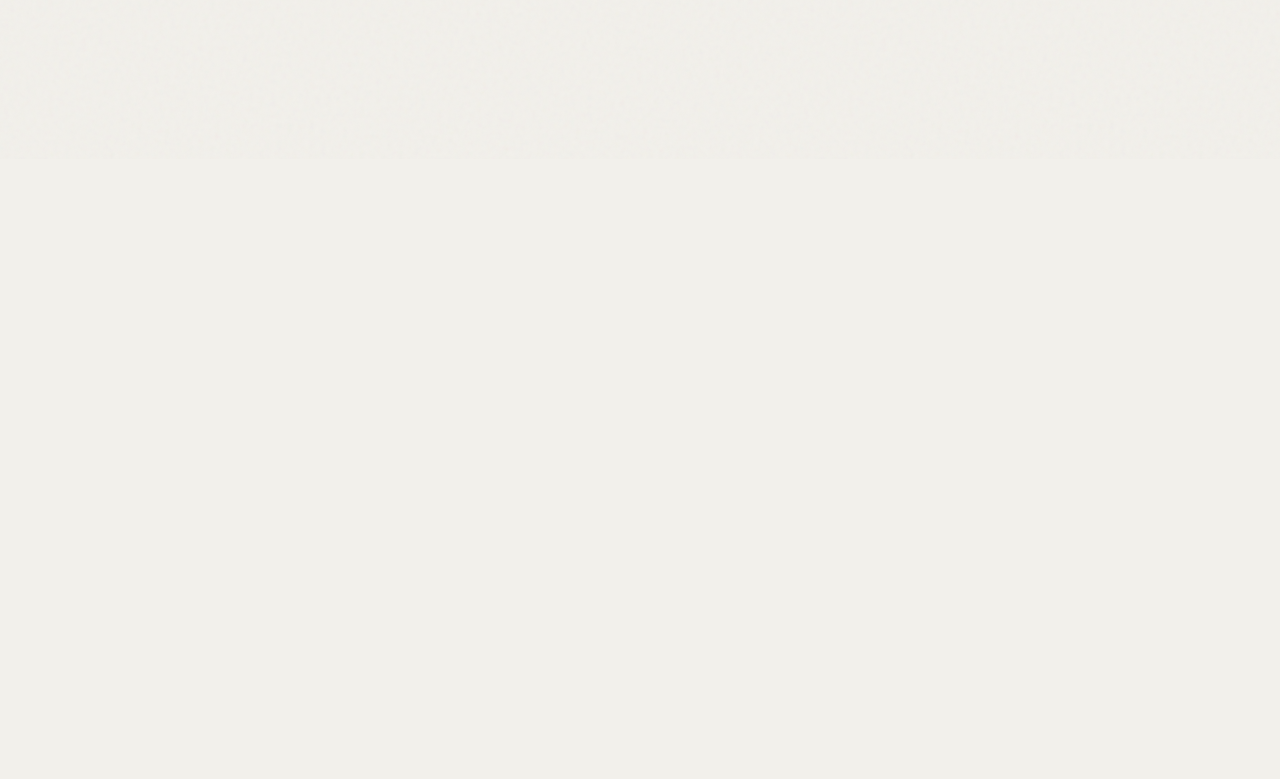
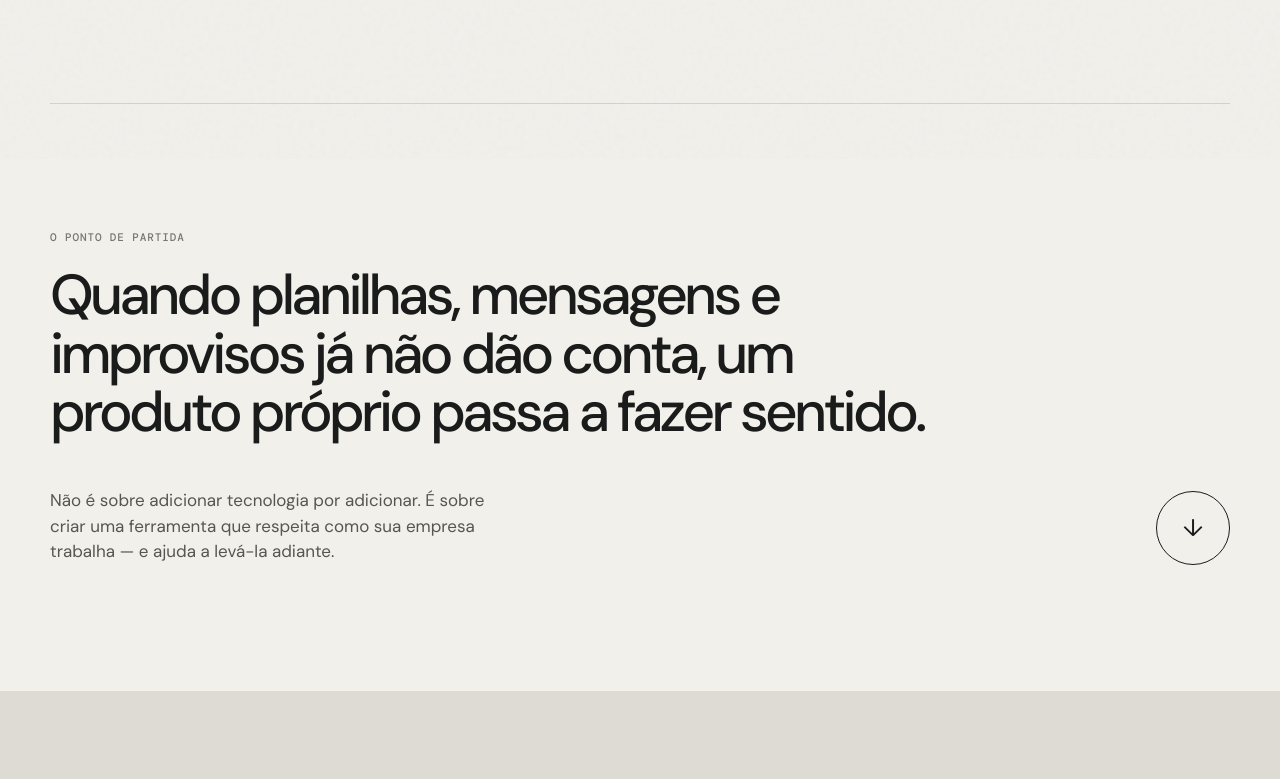
Before and after one commit to madalkmin/portf-lio, a Next.js app: page / in a window 1280 px wide. Shown: the part 641-1420 px from the top of the page. Built offline with nearby package versions, Linux system fonts and the light colour scheme.

Commit message:
Fix scroll reveal visibility

```diff
--- a/app/globals.css
+++ b/app/globals.css
@@ -80,7 +80,9 @@ main > .process {
     transform 800ms cubic-bezier(0.22, 1, 0.36, 1);
 }
 
-main > .is-visible {
+main > section:not(.hero).is-visible,
+main > .servicearea.is-visible,
+main > .process.is-visible {
   opacity: 1;
   transform: none;
 }
```
